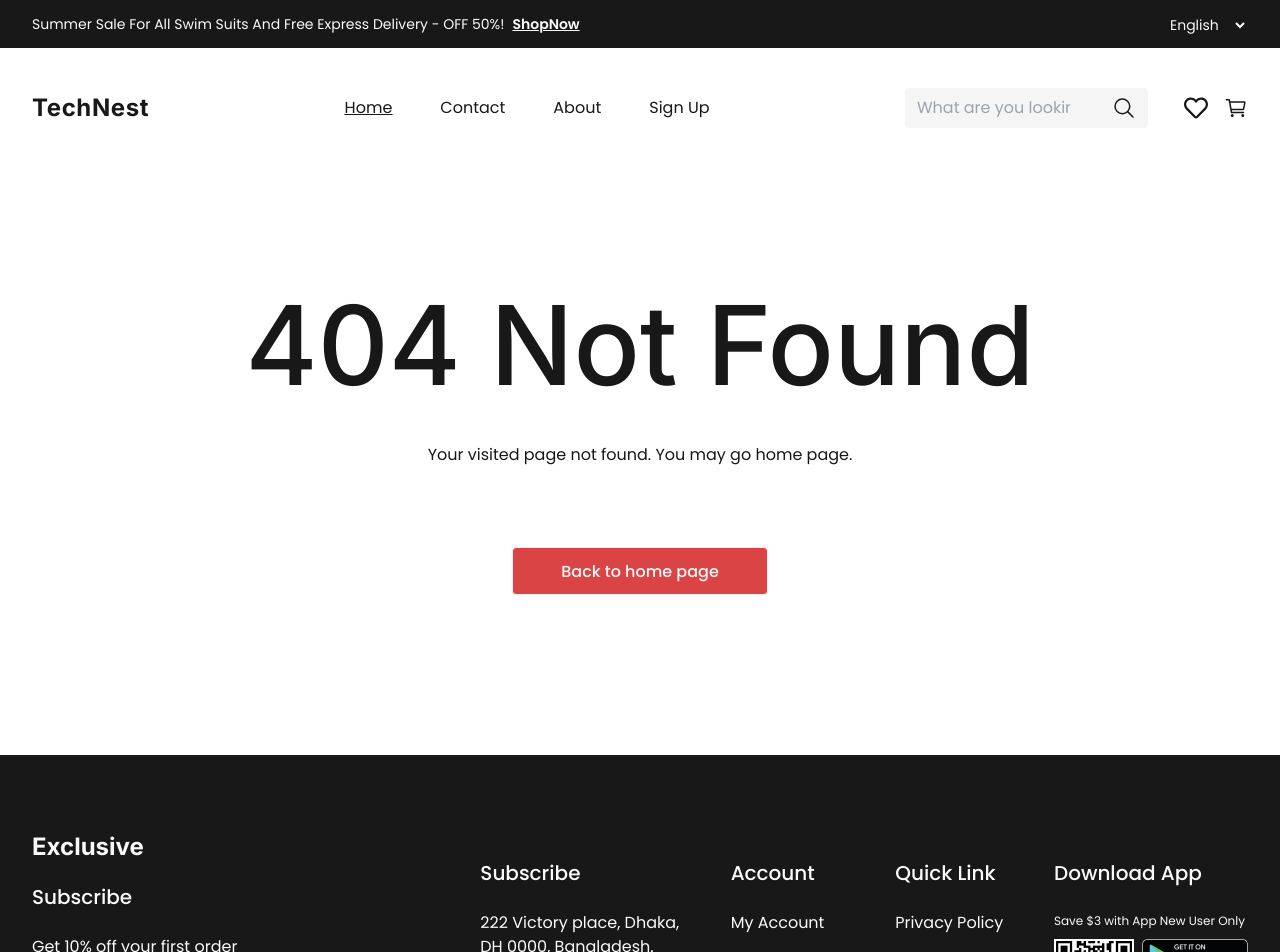
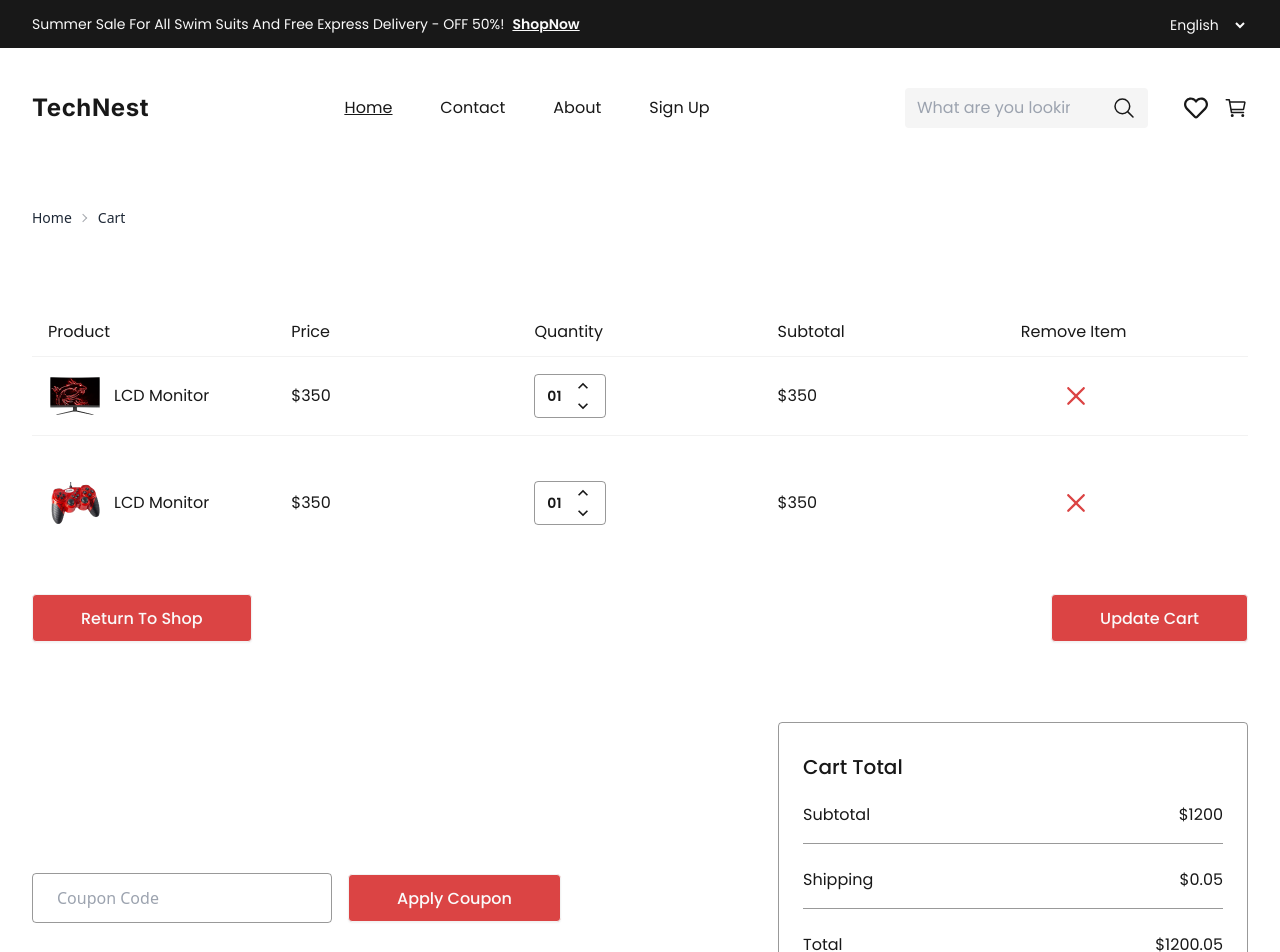
Before and after one commit to km-saifullah/tech-nest, a Next.js app in the folder client/: page /cart in a window 1280 px wide. Before the commit this address had no page. Shown: the top 952 px of the page. Built offline with nearby package versions, Linux system fonts and the light colour scheme.

Commit message:
cart page design done

```diff
--- /dev/null
+++ b/client/src/app/cart/page.jsx
@@ -0,0 +1,203 @@
+import Image from "next/image";
+import Link from "next/link";
+import { MdKeyboardArrowUp, MdKeyboardArrowDown } from "react-icons/md";
+import { RxCross2 } from "react-icons/rx";
+import lcdMonitor from "/public/lcd_monitor.png";
+import gamePad from "/public/gamepad.png";
+
+const Cart = () => {
+  return (
+    <section className="">
+      <div className="container">
+        <div className="breadcrumbs text-sm py-20">
+          <ul>
+            <li>
+              <Link href={"/"}>Home</Link>
+            </li>
+            <li>
+              <Link href={"/cart"}>Cart</Link>
+            </li>
+          </ul>
+        </div>
+        <div className="overflow-x-auto pb-7">
+          <table className="table">
+            {/* head */}
+            <thead>
+              <tr className="w-full flex items-start justify-between">
+                <th className="w-[20%] text-primary text-base font-poppins font-normal leading-6">
+                  Product
+                </th>
+                <th className="w-[20%] text-primary text-base font-poppins font-normal leading-6">
+                  Price
+                </th>
+                <th className="w-[20%] text-primary text-base font-poppins font-normal leading-6">
+                  Quantity
+                </th>
+                <th className="w-[20%] text-primary text-base font-poppins font-normal leading-6">
+                  Subtotal
+                </th>
+                <th className="w-[20%] text-primary text-base font-poppins font-normal leading-6">
+                  Remove Item
+                </th>
+              </tr>
+            </thead>
+            <tbody className="space-y-7">
+              <tr className="w-full flex items-center justify-center">
+                <td className="w-[20%]">
+                  <div className="flex items-center gap-3">
+                    <div className="avatar">
+                      <div className="">
+                        <Image
+                          src={lcdMonitor}
+                          alt="LCD Monitor"
+                          className=""
+                        />
+                      </div>
+                    </div>
+                    <div>
+                      <div className="text-primary text-base font-poppins font-normal leading-6">
+                        LCD Monitor
+                      </div>
+                    </div>
+                  </div>
+                </td>
+                <td className="w-[20%]">
+                  <p className="text-primary text-base font-poppins font-normal leading-6">
+                    $350
+                  </p>
+                </td>
+                <td className="w-[20%]">
+                  <div className="flex items-center justify-center gap-x-3 p-3 border border-border-line rounded w-[72px] h-11">
+                    <p className="text-primary text-md font-poppins font-semibold leading-6">
+                      01
+                    </p>
+                    <div>
+                      <MdKeyboardArrowUp className="text-xl text-primary cursor-pointer" />
+                      <MdKeyboardArrowDown className="text-xl text-primary cursor-pointer" />
+                    </div>
+                  </div>
+                </td>
+                <td className="w-[20%]">
+                  <p className="text-primary text-base font-poppins font-normal leading-6">
+                    $350
+                  </p>
+                </td>
+                <td className="w-[20%]">
+                  <div className="px-10">
+                    <RxCross2 className="text-secondary text-3xl" />
+                  </div>
+                </td>
+              </tr>
+              <tr className="w-full flex items-center justify-center">
+                <td className="w-[20%]">
+                  <div className="flex items-center gap-3">
+                    <div className="avatar">
+                      <div className="">
+                        <Image src={gamePad} alt="H1 Gamepad" className="" />
+                      </div>
+                    </div>
+                    <div>
+                      <div className="text-primary text-base font-poppins font-normal leading-6">
+                        LCD Monitor
+                      </div>
+                    </div>
+                  </div>
+                </td>
+                <td className="w-[20%]">
+                  <p className="text-primary text-base font-poppins font-normal leading-6">
+                    $350
+                  </p>
+                </td>
+                <td className="w-[20%]">
+                  <div className="flex items-center justify-center gap-x-3 p-3 border border-border-line rounded w-[72px] h-11">
+                    <p className="text-primary text-md font-poppins font-semibold leading-6">
+                      01
+                    </p>
+                    <div>
+                      <MdKeyboardArrowUp className="text-xl text-primary cursor-pointer" />
+                      <MdKeyboardArrowDown className="text-xl text-primary cursor-pointer" />
+                    </div>
+                  </div>
+                </td>
+                <td className="w-[20%]">
+                  <p className="text-primary text-base font-poppins font-normal leading-6">
+                    $350
+                  </p>
+                </td>
+                <td className="w-[20%]">
+                  <div className="px-10">
+                    <RxCross2 className="text-secondary text-3xl" />
+                  </div>
+                </td>
+              </tr>
+            </tbody>
+          </table>
+        </div>
+        <div className="flex items-center justify-between pt-6 pb-20">
+          <div>
+            <button className="btn hover:text-primary hover:bg-transparent">
+              Return To Shop
+            </button>
+          </div>
+          <div>
+            <button className="btn hover:text-primary hover:bg-transparent">
+              Update Cart
+            </button>
+          </div>
+        </div>
+        <div className="pb-[140px] flex items-center justify-between">
+          <div className="flex items-center gap-4">
+            <div>
+              <input
+                type="text"
+                placeholder="Coupon Code"
+                className="bg-transparent border border-border-line rounded w-[300px] py-3 px-6 outline-none"
+              />
+            </div>
+            <div>
+              <button className="btn hover:text-primary hover:bg-transparent">
+                Apply Coupon
+              </button>
+            </div>
+          </div>
+          <div className="w-[470px] py-8 px-6 border border-border-line rounded">
+            <h4 className="text-primary text-xl font-poppins font-medium leading-6">
+              Cart Total
+            </h4>
+            <div className="flex items-center justify-between pt-6 pb-4 border-b border-border-line">
+              <p className="text-primary text-base font-poppins font-normal leading-6">
+                Subtotal
+              </p>
+              <p className="text-primary text-base font-poppins font-normal leading-6">
+                $1200
+              </p>
+            </div>
+            <div className="flex items-center justify-between pt-6 pb-4 border-b border-border-line">
+              <p className="text-primary text-base font-poppins font-normal leading-6">
+                Shipping
+              </p>
+              <p className="text-primary text-base font-poppins font-normal leading-6">
+                $0.05
+              </p>
+            </div>
+            <div className="flex items-center justify-between pt-6 pb-4">
+              <p className="text-primary text-base font-poppins font-normal leading-6">
+                Total
+              </p>
+              <p className="text-primary text-base font-poppins font-normal leading-6">
+                $1200.05
+              </p>
+            </div>
+            <div className="pt-5 ">
+              <button className="btn hover:text-primary hover:bg-transparent">
+                Processed To Checkout
+              </button>
+            </div>
+          </div>
+        </div>
+      </div>
+    </section>
+  );
+};
+
+export default Cart;
--- a/client/src/app/layout.jsx
+++ b/client/src/app/layout.jsx
@@ -5,7 +5,7 @@ import "./globals.css";
 
 export const metadata = {
   title: "TechNest",
-  description: "Generated by create next app",
+  description: "E-commerce application based on NextJS",
 };
 
 export default function RootLayout({ children }) {
```
Also changed, not shown: client/public/gamepad.png (added), client/public/lcd_monitor.png (added).
